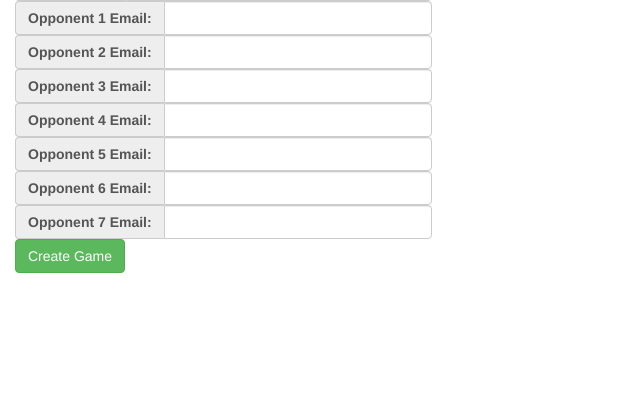
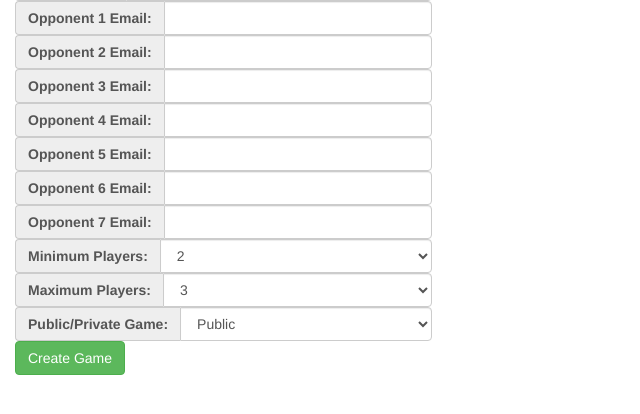
Before and after one commit to boknows/hex-map-game, a PHP site: page /dashboard.php in a window 1280 px wide. Shown: the part 319-733 px from the top of the page, without its empty margins (0-640 px from the left). Run offline with PHP 8.4, Linux system fonts and the light colour scheme; a user stored in the database is signed in; data comes from the database, SQL or seed files in the repository; some libraries are stand-ins or nearby versions.

Commit message:
added minPlayers/maxPlayers and publicPrivate to create game page

```diff
--- a/dashboard.php
+++ b/dashboard.php
@@ -70,6 +70,15 @@
 		<div class="input-group col-md-4">
 		<span class='input-group-addon'><b>Opponent 7 Email:</b></span><input type='text' name='player7' class='form-control' id='player7'>
 		</div>
+		<div class="input-group col-md-4">
+		<span class='input-group-addon'><b>Minimum Players:</b></span><select class='form-control' id='minPlayers'><option value='2'>2</option><option value='3'>3</option><option value='4'>4</option><option value='5'>5</option><option value='6'>6</option><option value='7'>7</option><option value='8'>8</option></select>
+		</div>
+		<div class="input-group col-md-4">
+		<span class='input-group-addon'><b>Maximum Players:</b></span><select class='form-control' id='maxPlayers'><option value='3'>3</option><option value='4'>4</option><option value='5'>5</option><option value='6'>6</option><option value='7'>7</option><option value='8'>8</option></select>
+		</div>
+		<div class="input-group col-md-4">
+		<span class='input-group-addon'><b>Public/Private Game:</b></span><select class='form-control' id='publicPrivate'><option value='public'>Public</option><option value='private'>Private</option></select>
+		</div>
 		<div class='input-group'>
 		<button class="btn btn-success btn-large" id='createGame' type='button' onclick=createGame() data-loading-text="Creating...">Create Game</button>
 		</div>
--- a/js/dashboard.js
+++ b/js/dashboard.js
@@ -32,7 +32,10 @@ function createGame() {
 					$('#player4').val(),
 					$('#player5').val(),
 					$('#player6').val(),
-					$('#player7').val()]
+					$('#player7').val()],
+					minPlayers: $('#minPlayers').val(),
+					maxPlayers: $('#maxPlayers').val(),
+					publicPrivate: $('#publicPrivate').val(),
 				};
         $.ajax({
             url: "createGame.php",
```
Also changed, not shown: createGame.php (+4 -4 lines).
